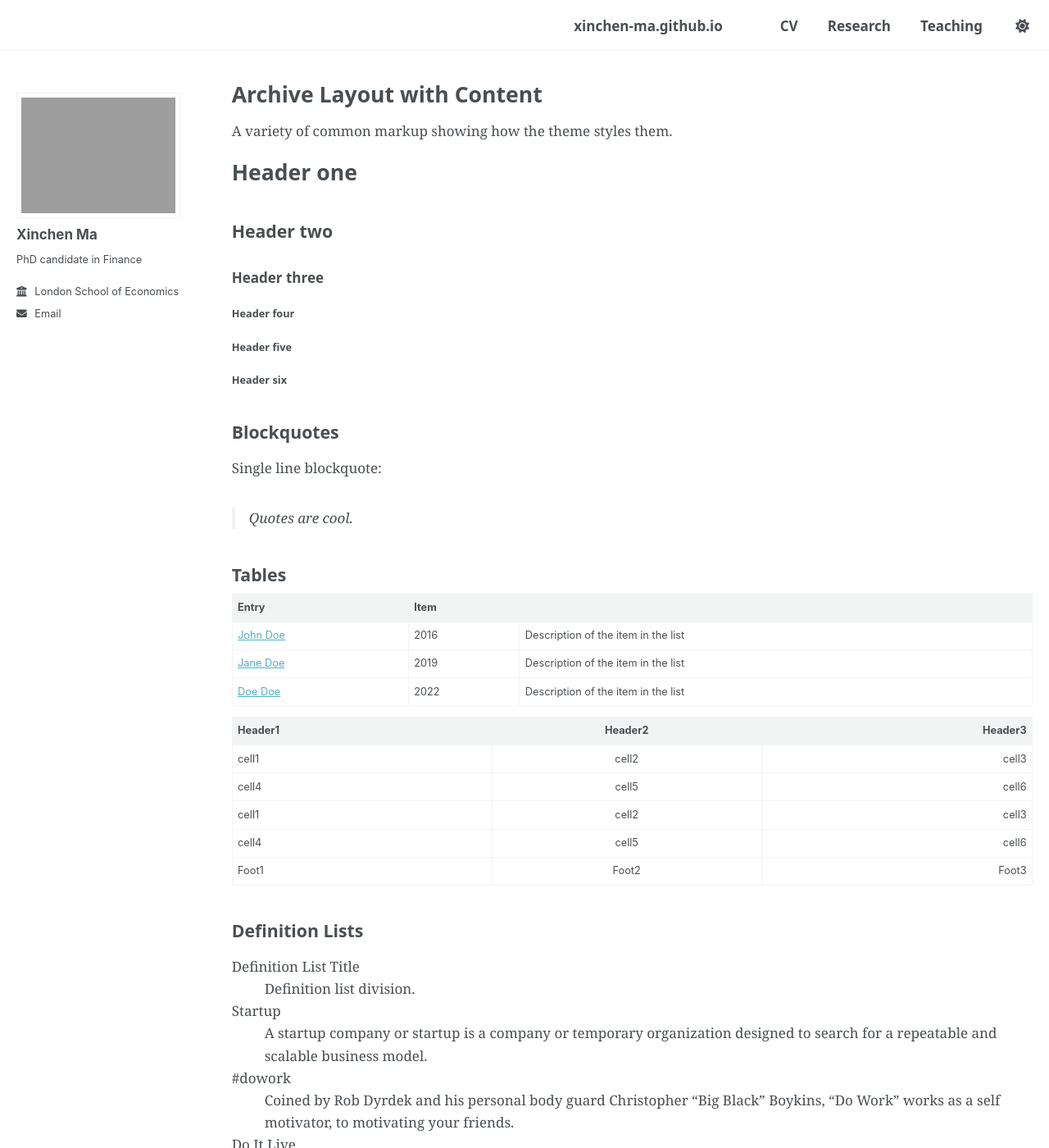
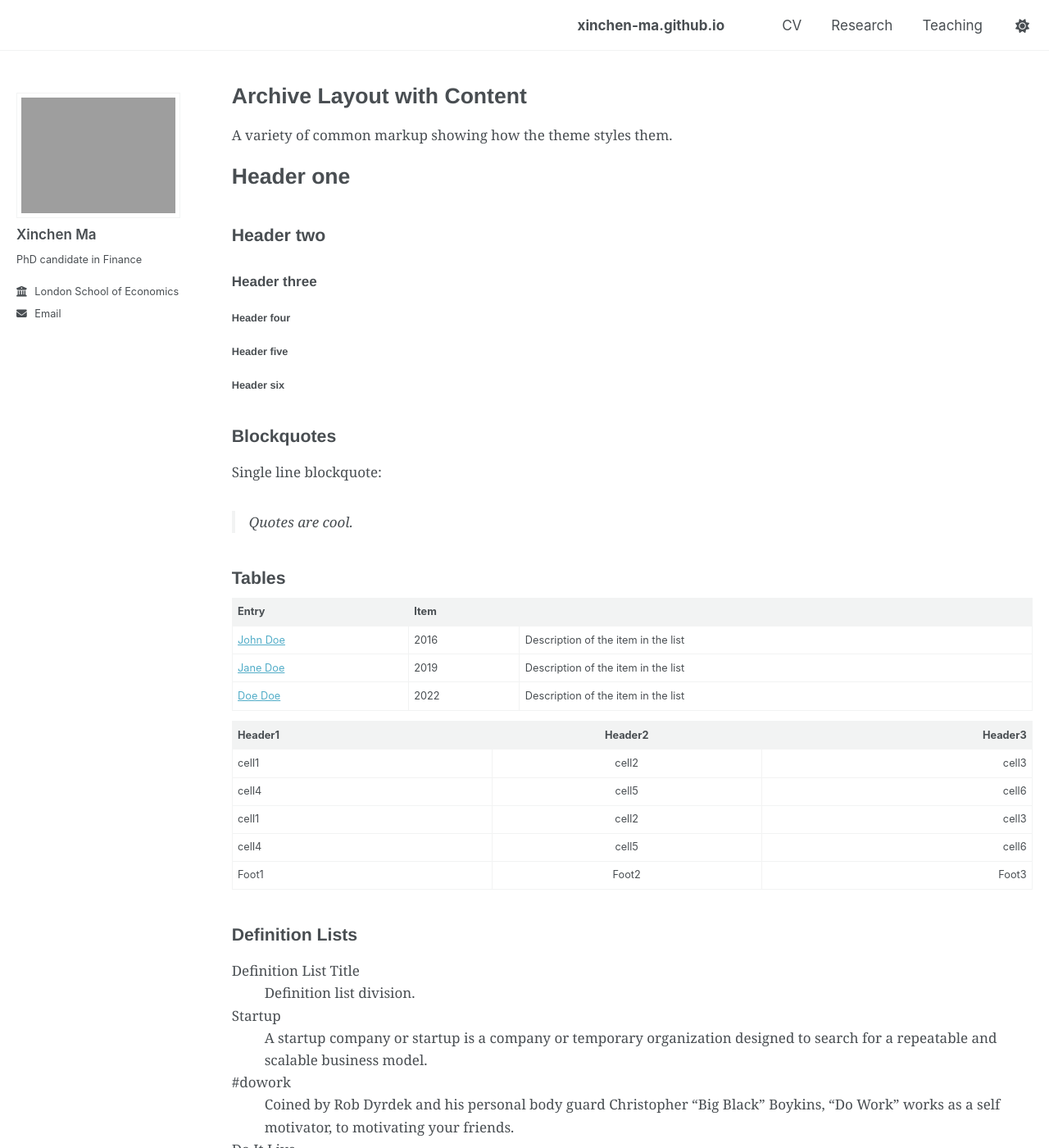
Before and after one commit to xinchen-ma/xinchen-ma.github.io, a Jekyll site: the page built from _pages/archive-layout-with-content.md, in a window 1280 px wide and 1400 px high. Shown: the whole window at 82% size. Built offline with Jekyll 4.4.1, drawn with Linux system fonts in a browser that asks for light colours; a script that is not in the unit is left out.

Commit message:
Update custom.css

```diff
--- a/assets/css/custom.css
+++ b/assets/css/custom.css
@@ -74,17 +74,19 @@
 
 /* ====== Fonts ====== */
 
-/* Serif body text */
+
+
+/* Serif body text (Georgia) */
 body {
   font-family: Georgia, Cambria, "Times New Roman", serif;
-  line-height: 1.6;   /* optional: improves readability */
-  font-size: 17px;    /* optional: slightly larger, looks good in Georgia */
+  line-height: 1.6;
+  font-size: 17px;
 }
 
-/* Sans-serif headings + navigation */
+/* Lighter sans-serif for titles and headings */
 h1, h2, h3, h4, h5, h6,
-nav,
-.greedy-nav {
-  font-family: system-ui, -apple-system, "Segoe UI", Helvetica, Arial, sans-serif;
-  font-weight: 700;
+.page__title {
+  font-family: "Helvetica Neue", Helvetica, Arial, sans-serif;
+  font-weight: 600;   /* lighter than 700, makes titles less heavy */
+  line-height: 1.2;   /* tighter, helps fit titles in fewer lines */
 }
```
